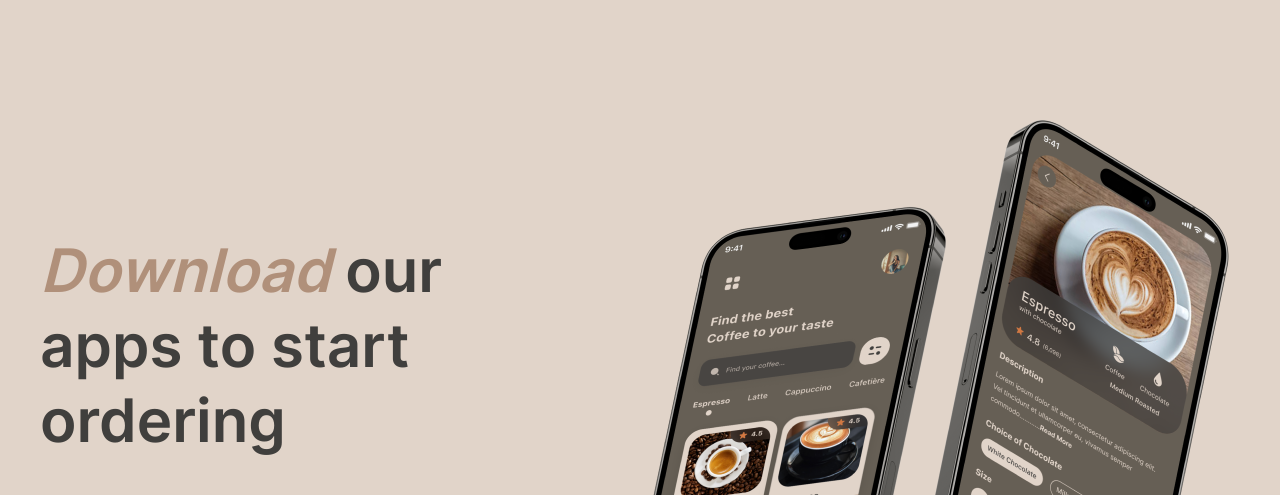
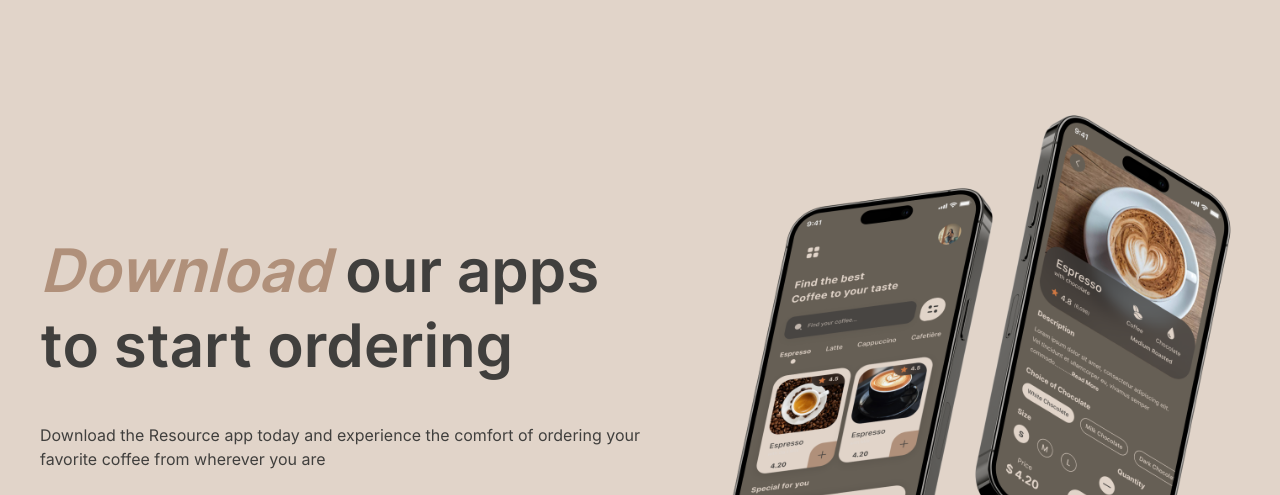
Before and after one commit to Andreevnna/my-project, a website: page coffee-house/index.html in a window 1280 px wide. Shown: the part 3143-3638 px from the top of the page. Drawn offline with Linux system fonts and the light colour scheme.

Commit message:
fix: correct css

```diff
--- a/coffee-house/sass/abstract/_mixins.scss
+++ b/coffee-house/sass/abstract/_mixins.scss
@@ -28,3 +28,6 @@
 @mixin media-mobile {
     @media (max-width: $mobile-width) { @content; }
 }
+@mixin nohover {
+    @media (hover: none) and (pointer: coarse) { @content; }
+}
--- a/coffee-house/sass/base/_slider.scss
+++ b/coffee-house/sass/base/_slider.scss
@@ -8,6 +8,9 @@
         max-width: 480px;
         @include media-mobile {
             max-width: 348px;
+        }
+        @include media-tablet {
+            max-width: 100%;
         }
     }
 }
@@ -50,6 +53,7 @@
     height: 60px;
     position: absolute;
     top: 332px;
+    @include nohover {
         &:hover {
             border: 1px solid $color-background-container;
             .icon_arrow-next {
@@ -57,6 +61,7 @@
             }
             .icon_arrow-prev {
                 background-image: url(/coffee-house/images/arrows/arrow-left-light.svg);
+            }
         }
     }
 }
--- a/coffee-house/sass/component/_about.scss
+++ b/coffee-house/sass/component/_about.scss
@@ -30,6 +30,10 @@
         }
         @include media-tablet {
             scale: 1.0;
+            max-width: none;
+        }
+        @include media-tablet {
+            max-width: 100%;
         }
         @include media-mobile {
             max-width: 726px;
--- a/coffee-house/sass/component/_mobile-app.scss
+++ b/coffee-house/sass/component/_mobile-app.scss
@@ -60,6 +60,9 @@
     }
     img {
         max-width: 630px;
+        @include media-laptop {
+            max-width: 100%;
+        }
         @include media-mobile {
             max-width: 348px;
         }
```
Also changed, not shown: coffee-house/sass/style.css, 1 other file. Lines whose indentation alone changed are shown as unchanged.
